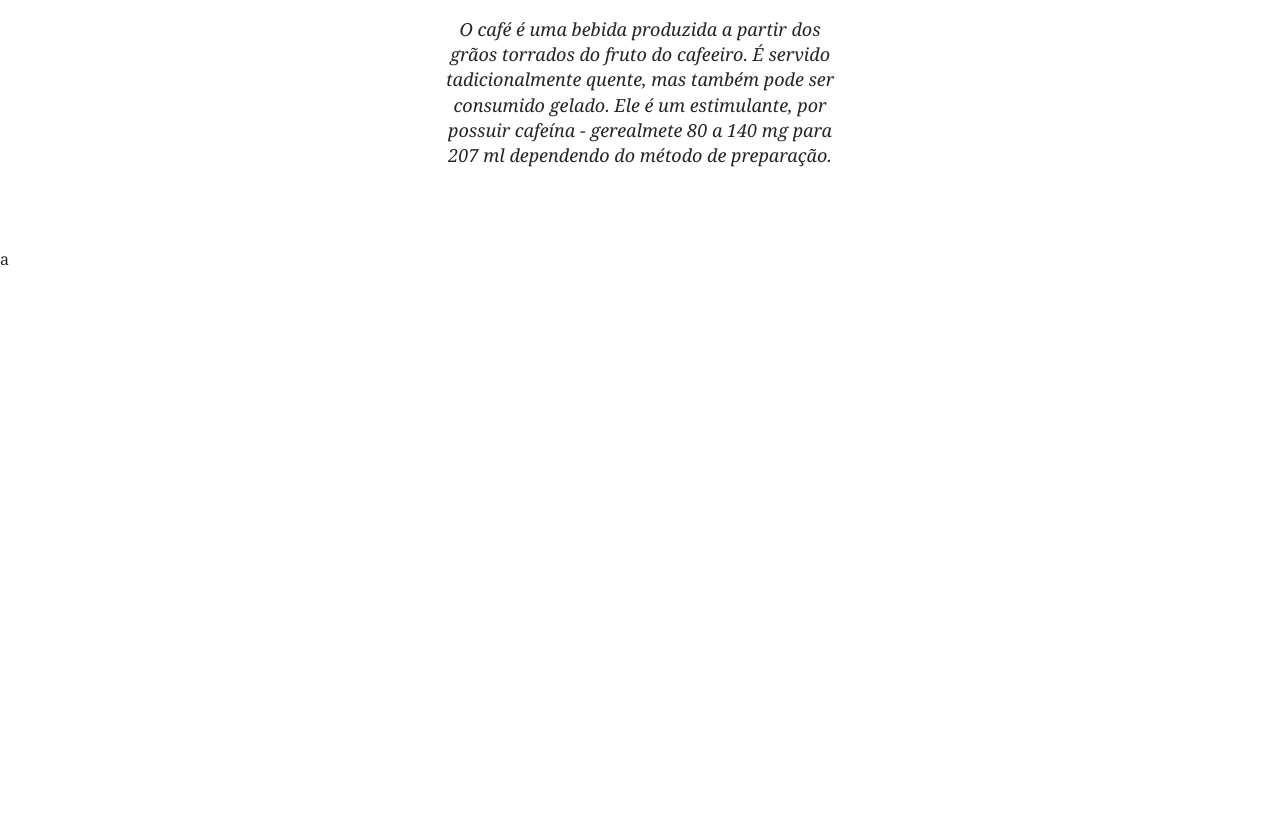
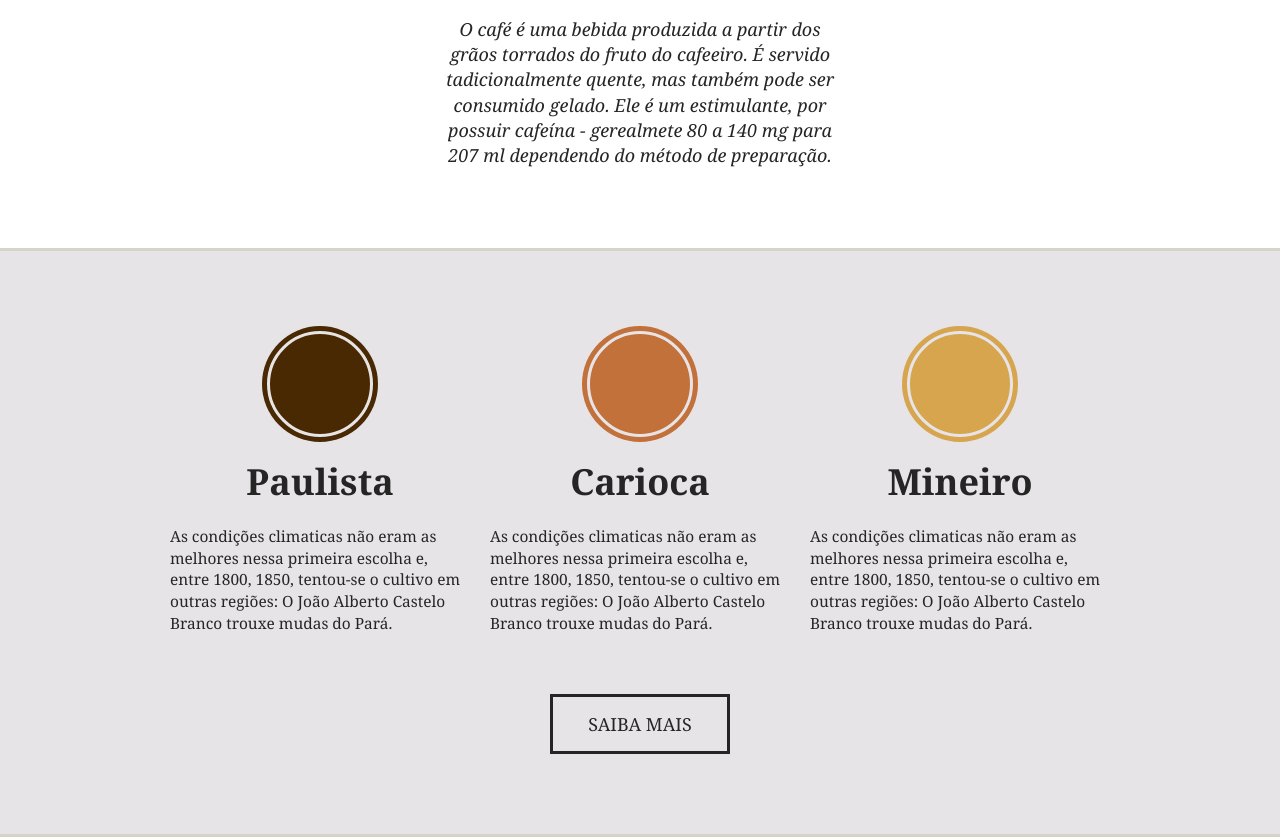
Before and after one commit to Miglas17/Brafe_tb, a plain HTML site: page index.html in a window 1280 px wide. Shown: the part 973-1810 px from the top of the page. Before the commit the page ends 1243 px from the top, so only its background shows below. Drawn offline with Linux system fonts and the light colour scheme.

Commit message:
Produtos

```diff
--- a/CSS/brafe.css
+++ b/CSS/brafe.css
@@ -1,20 +1,26 @@
 /* RESET */
-body, h1, h2, h3, p, ul{
+body,
+h1,
+h2,
+h3,
+p,
+ul {
     padding: 0;
     margin: 0;
 
 }
-body{
+
+body {
     font-family: Georgia, serif;
     color: #252525;
 }
 
-*{
+* {
     box-sizing: border-box;
 }
 
 
-.container{
+.container {
     display: flex;
     max-width: 960px;
     margin: 0 auto;
@@ -22,12 +28,12 @@ body{
 
 /* MENU */
 
-.menu{
+.menu {
     background-color: #252525;
     padding: 15px 0;
 }
 
-.menu-nav a{
+.menu-nav a {
     text-decoration: none;
     color: #fff;
     font-size: 1.125em;
@@ -39,74 +45,75 @@ body{
     align-self: center;
 }
 
-.menu-logo{
+.menu-logo {
     margin: 0 10px;
 }
 
-.menu nav ul{
+.menu nav ul {
     float: right;
     display: flex;
     list-style: none;
 
 }
 
-.menu-nav ul li a{
+.menu-nav ul li a {
     padding: 10px;
 
 }
 
 /* Banner */
 
-.intro{
+.intro {
     background-image: url(../img/bg-intro.jpg);
     padding: 150px 0;
     color: white;
     text-align: center;
     background-size: cover;
 }
-.intro h2{
+
+.intro h2 {
     text-transform: uppercase;
     font-size: 3em;
 }
 
-.intro p{
+.intro p {
     font-style: italic;
     font-size: 1.125em;
 }
 
-.intro h2:after{
+.intro h2:after {
     content: "";
     display: block;
     width: 20px;
     height: 4px;
     background-color: #fff;
-    margin: 10px  auto;
+    margin: 10px auto;
 }
 
 /* Sobre */
 
-.sobre{
+.sobre {
     padding: 60px 0;
     flex: 1;
 }
 
-.sobre h2{
+.sobre h2 {
     font-size: 2.25em;
     text-align: center;
     margin-bottom: 60px;
 }
 
-.sobre-item{
+.sobre-item {
     margin: 0 10px;
 
 }
 
-.sobre-item img{
+.sobre-item img {
     display: block;
     max-width: 100%;
 }
 
-.sobre-item h3{
+.sobre-item h3 {
     font-size: 2.25em;
     background-color: #252525;
     color: #fff;
@@ -119,7 +126,8 @@ body{
     font-weight: normal;
     position: relative;
 }
-.sobre > p{
+
+.sobre>p {
     font-size: 1.125em;
     line-height: 1.4em;
     font-style: italic;
@@ -127,3 +135,65 @@ body{
     max-width: 400px;
     text-align: center;
 }
+
+/* Produtos */
+
+.produtos {
+    background-color: #e7e4e8;
+    border-top: 3px solid #d6d3c8;
+    border-bottom: 3px solid #d6d3c8;
+    padding: 60px 0;
+}
+
+.produtos-item {
+    flex: 1;
+    margin: 0 10px 40px 10px;
+}
+
+.produtos-item h2 {
+    font-size: 2.25em;
+    text-align: center;
+    margin-bottom: 20px;
+}
+
+.produtos-item h2:before {
+    content: "";
+    display: block;
+    width: 100px;
+    height: 100px;
+    border-radius: 50%;
+    background-color: currentColor;
+    box-shadow: 0 0 0 5px currentColor;
+    border: 3px solid #e7e4e8;
+    margin: 20px auto;
+}
+
+h2.produtos-paulista:before {
+    color: #492901;
+}
+
+h2.produtos-carioca:before {
+    color: #c17139;
+}
+
+h2.produtos-mineiro:before {
+    color: #d7a54D;
+}
+
+.produtos-item p{
+    font-size: 0.965em;
+    line-height: 1.4em;
+}
+
+.produtos-btn{
+    border: 3px solid #252525;
+    color: #252525;
+    text-decoration: none;
+    text-align: center;
+    font-size: 1.125em;
+    text-transform: uppercase;
+    display: block;
+    width: 180px;
+    padding: 15px 0;
+    margin: 20px auto;
+}
--- a/index.html
+++ b/index.html
@@ -5,7 +5,7 @@
     <meta charset="UTF-8">
     <meta name="viewport" content="width=device-width, initial-scale=1.0">
     <title>Projeto Brafé</title>
-    <link rel="stylesheet" href="css/brafe.css">
+    <link rel="stylesheet" href="CSS/brafe.css">
 </head>
 
 <body>
@@ -18,8 +18,8 @@
 
             <nav class="menu-nav">
                 <ul>
-                    <li><a href="#">Sobre</a></li>
-                    <li><a href="#">Produtos</a></li>
+                    <li><a href="#sobre">Sobre</a></li>
+                    <li><a href="#produtos">Produtos</a></li>
                     <li><a href="#">Portofólio</a></li>
                     <li><a href="#">Contato</a></li>
                 </ul>
@@ -41,7 +41,7 @@
 
     <!-- Sobre -->
 
-    <section class="sobre">
+    <section class="sobre" id="sobre">
 
         <h2>Uma Mistura de</h2>
 
@@ -66,7 +66,46 @@
         </p>
 
     </section>
-    a
+
+    <!-- Produtos -->
+
+    <section class="produtos" id="produtos">
+
+        <div class="container">
+            <div class="produtos-item">
+
+                <h2 class="produtos-paulista">Paulista</h2>
+
+                <p> As condições climaticas não eram as melhores nessa primeira
+                    escolha e, entre 1800, 1850, tentou-se o cultivo em outras regiões:
+                    O João Alberto Castelo Branco trouxe mudas do Pará.
+                </p>
+            </div>
+
+            <div class="produtos-item">
+
+                <h2 class="produtos-carioca">Carioca</h2>
+
+                <p> As condições climaticas não eram as melhores nessa primeira
+                    escolha e, entre 1800, 1850, tentou-se o cultivo em outras regiões:
+                    O João Alberto Castelo Branco trouxe mudas do Pará.
+                </p>
+            </div>
+
+            <div class="produtos-item">
+
+                <h2 class="produtos-mineiro">Mineiro</h2>
+
+                <p> As condições climaticas não eram as melhores nessa primeira
+                    escolha e, entre 1800, 1850, tentou-se o cultivo em outras regiões:
+                    O João Alberto Castelo Branco trouxe mudas do Pará.
+                </p>
+            </div>
+        </div>
+
+        <a href="#" class="produtos-btn">Saiba Mais</a>
+    </section>
+
 
 </body>
 
```
